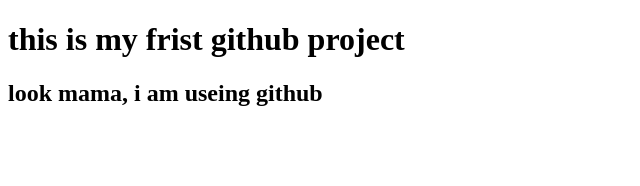
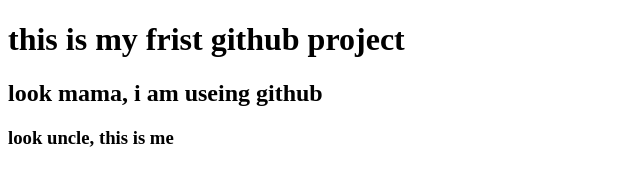
Before and after one commit to artanvir/my-1st-website, a plain HTML site: page index.html in a window 1280 px wide. Shown: the whole page, without its empty margins (0-640 px from the left). Drawn offline with Linux system fonts and the light colour scheme.

Commit message:
Update index.html

```diff
--- a/index.html
+++ b/index.html
@@ -8,5 +8,6 @@
 <body>
     <h1>this is my frist github project</h1>
     <h2>look mama, i am useing github</h2>
+    <h3> look uncle, this is me</h3>
 </body>
 </html>
```
